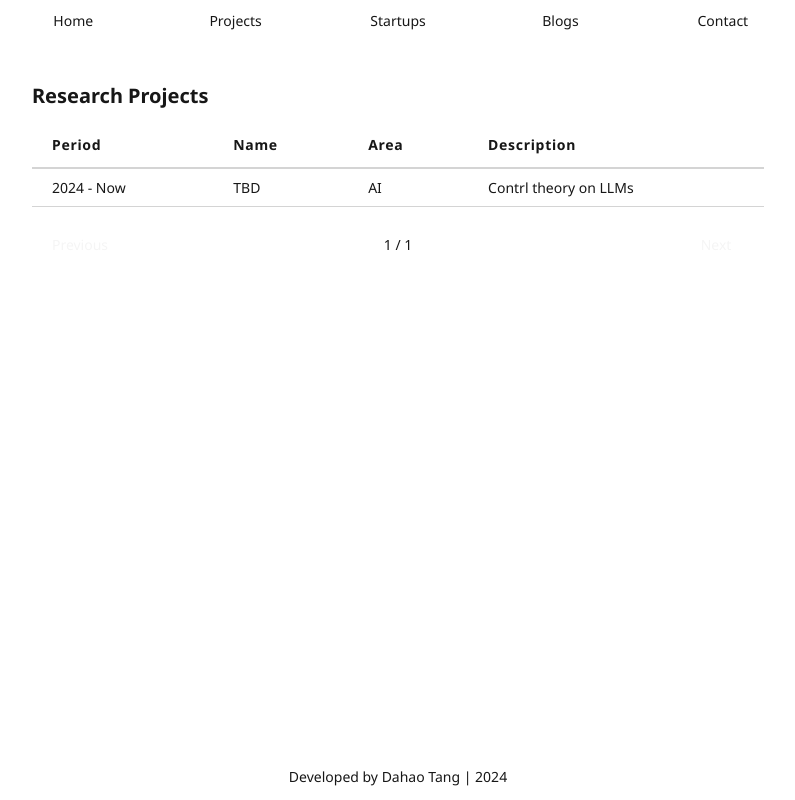
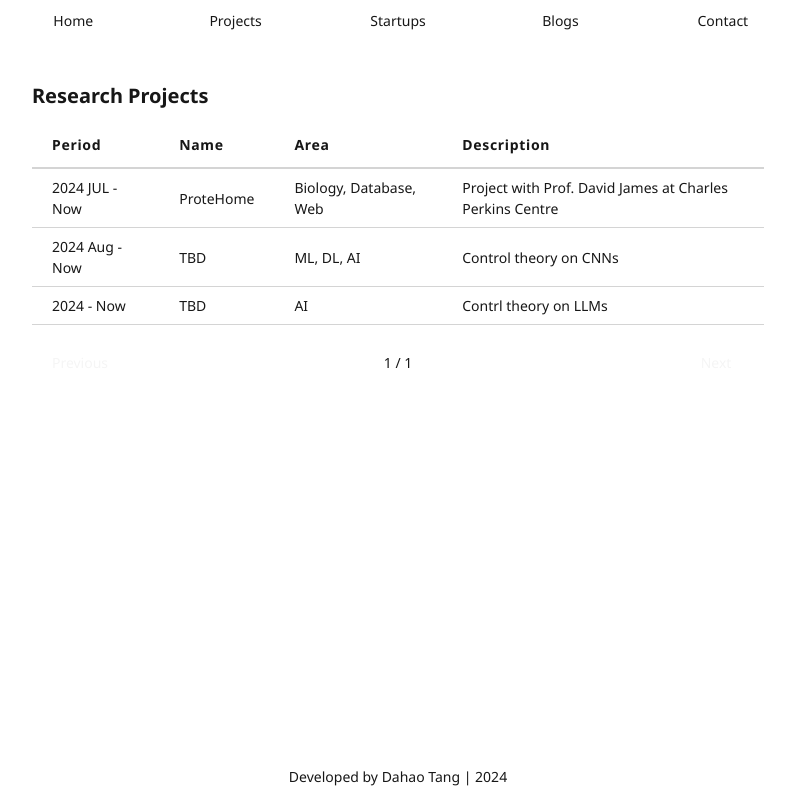
Before and after one commit to DahaoTang/DahaoTang.github.io, a Next.js app: page /project/research in a window 1280 px wide. Shown: the whole page, without its empty margins (242-1037 px from the left). Built offline with nearby package versions, Linux system fonts and the light colour scheme.

Commit message:
research project updated

```diff
--- a/app/(site)/project/research/page.tsx
+++ b/app/(site)/project/research/page.tsx
@@ -10,6 +10,20 @@ const researchProjectsTableColumns = [
 ];
 
 const researchProjects = [
+	{
+		Period: "2024 JUL - Now",
+		Name: "ProteHome",
+		Area: "Biology, Database, Web",
+		Description: "Project with Prof. David James at Charles Perkins Centre",
+		URL: "",
+	},
+	{
+		Period: "2024 Aug - Now",
+		Name: "TBD",
+		Area: "ML, DL, AI",
+		Description: "Control theory on CNNs",
+		URL: "",
+	},
 	{
 		Period: "2024 - Now",
 		Name: "TBD",
```
